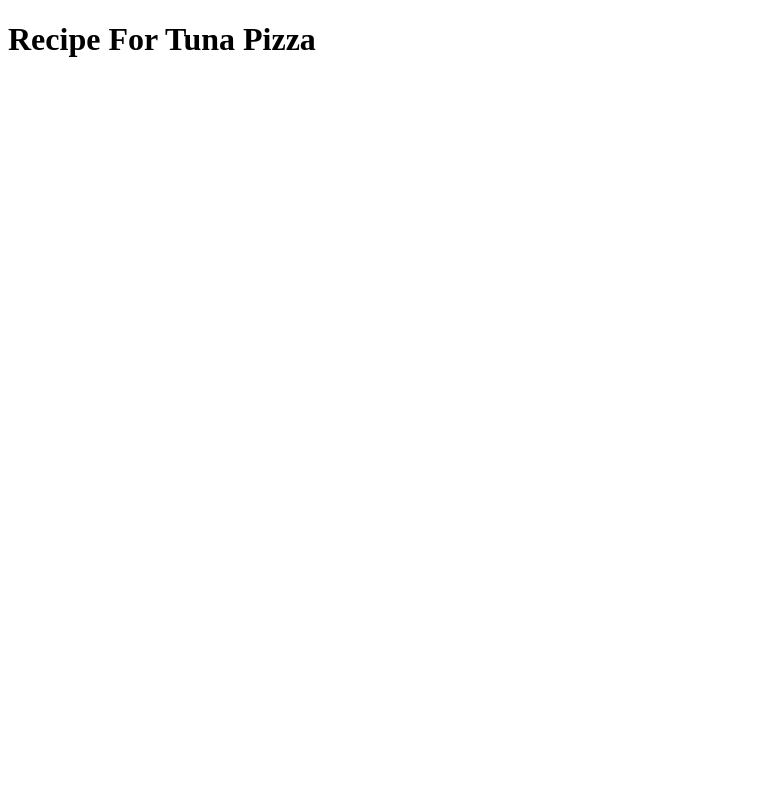
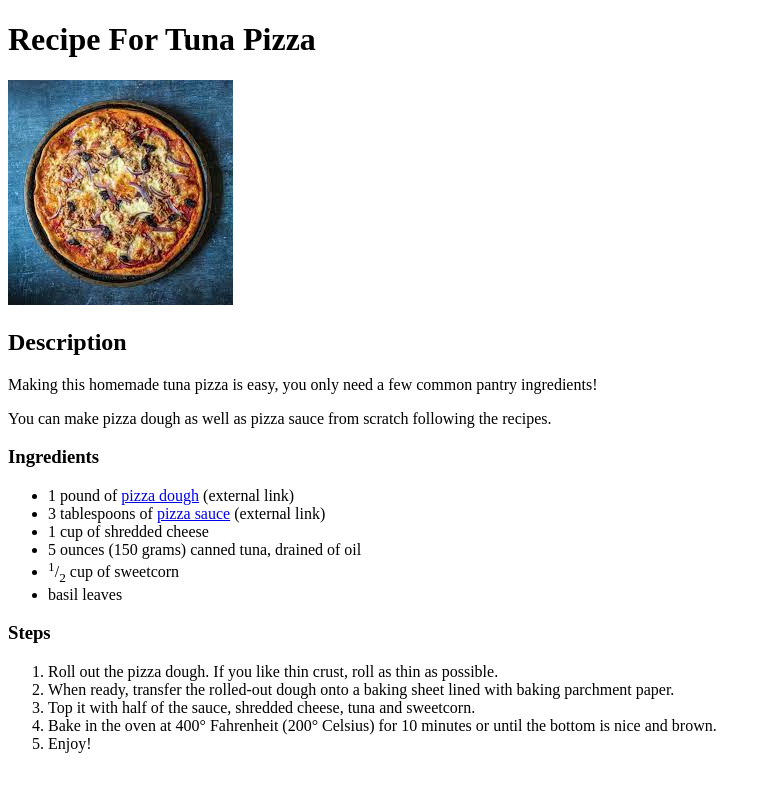
Before and after one commit to BigusChonker/odin-recipes, a website: page recipes/tuna-pizza.html in a window 1280 px wide. Shown: the whole page, without its empty margins (0-771 px from the left). Drawn offline with Linux system fonts and the light colour scheme.

Commit message:
feat: populated recipe page with ingredients and steps

```diff
--- a/recipes/tuna-pizza.html
+++ b/recipes/tuna-pizza.html
@@ -7,5 +7,35 @@
 
     <body>
         <h1>Recipe For Tuna Pizza</h1>
+        <img src="../images/pizza.jpg" alt="A top-view image of a tuna pizza with olives and sliced onion on a blue background">
+
+        <h2>Description</h2>
+        <p>
+            Making this homemade tuna pizza is easy,
+            you only need a few common pantry ingredients!
+        </p>
+        <p>
+            You can make pizza dough as well as pizza sauce from scratch following the recipes.
+        </p>
+
+        <h3>Ingredients</h3>
+        <ul>
+            <li>1 pound of <a href="https://www.happyfoodstube.com/pizza-dough-recipe/" rel="noopener noreferrer">pizza dough</a> (external link)</li>
+            <li>3 tablespoons of <a href="https://www.happyfoodstube.com/homemade-pizza-sauce/" rel="noopener noreferrer">pizza sauce</a> (external link)</li>
+            <li>1 cup of shredded cheese</li>
+            <li>5 ounces (150 grams) canned tuna, drained of oil</li>
+            <li><sup>1</sup>/<sub>2</sub> cup of sweetcorn</li>
+            <li>basil leaves</li>
+        </ul>
+
+        <h3>Steps</h3>
+        <ol>
+            <li>Roll out the pizza dough. If you like thin crust, roll as thin as possible.</li>
+            <li>When ready, transfer the rolled-out dough onto a baking sheet lined with baking parchment paper.</li>
+            <li>Top it with half of the sauce, shredded cheese, tuna and sweetcorn.</li>
+            <li>Bake in the oven at 400° Fahrenheit (200° Celsius) for 10 minutes or until the bottom is nice and brown.</li>
+            <li>Enjoy!</li>
+        </ol>
+
     </body>
 </html>
```
Also changed, not shown: index.html (+5 -0 lines), images/pizza.jpg (added).
